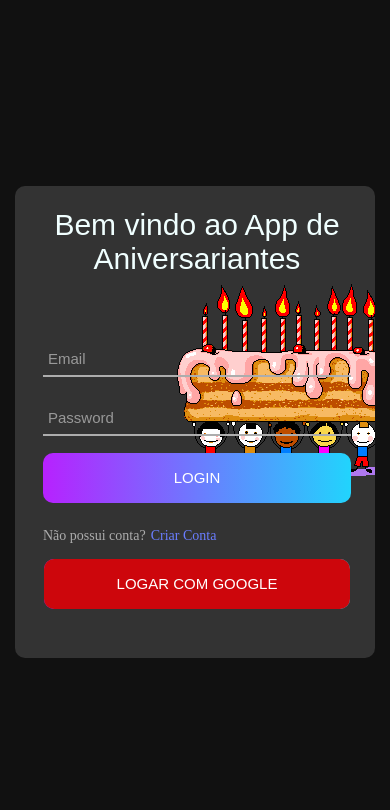
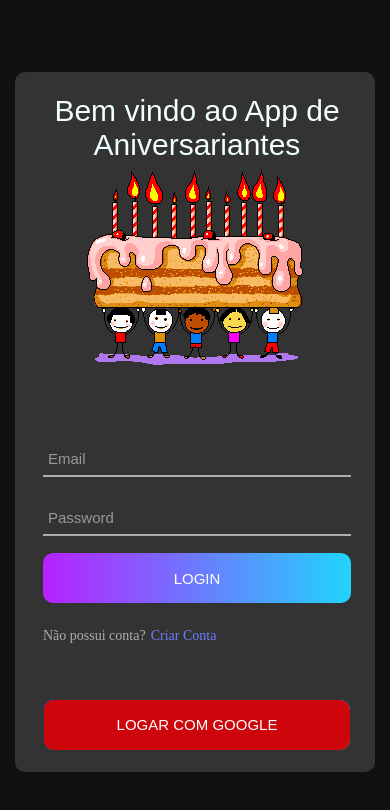
Before and after one commit to Luciara-Abreu/API_Aniversariantes_POSTGRES_FRONT, a React (Create React App) app: page /entrar in a window 390 px wide. Shown: the top 810 px of the page. Built offline with nearby package versions, Linux system fonts and the light colour scheme.

Commit message:
responsiveness adjustment

```diff
--- a/src/App/pages/login/Login.jsx
+++ b/src/App/pages/login/Login.jsx
@@ -4,7 +4,7 @@ import { useHistory } from 'react-router-dom'
 import cake from '../../assets/Gifs/cake2.gif'
 import {
   Container, ContainerLogin, WrapLogin, LoginForm, LoginFormTitle, LogoForm, WrapInput,
-  ContainerLoginFormBtn, DivLogo
+  ContainerInput, ContainerLoginFormBtn, DivLogo
 } from './styles';
 
 
@@ -28,6 +28,8 @@ export const Login = () => {
             <DivLogo>
               <LogoForm><img src={cake} alt="CakeNiver" /></LogoForm>
             </DivLogo>
+
+            <ContainerInput>
               <WrapInput>
                 <input
                   className={email !== "" ? 'has-val input' : 'input'}
@@ -47,6 +49,7 @@ export const Login = () => {
                 />
                 <span className='FocusInput' data-placeholder='Password'></span>
               </WrapInput>
+            </ContainerInput>
 
             <ContainerLoginFormBtn>
               <button className="login-form-btn">Login</button>
--- a/src/App/pages/login/styles.ts
+++ b/src/App/pages/login/styles.ts
@@ -21,8 +21,7 @@ const WrapLogin = styled.div`
   height: auto;
   background-color: #333;
   border-radius: 10px;
-  padding: 22px 24px 29px 28px;
-  //padding: 33px 55px 0px 55px;
+  padding: 22px 24px 2px 28px;
 
 //para não gerar scrow na página
   overflow: hidden;
@@ -33,6 +32,13 @@ const WrapLogin = styled.div`
   justify-content: center;
   align-items: center;
   margin-top: 10px;
+
+  @media (max-width: 768px)and (min-width: 481px) {
+    width: 340px;
+}
+  @media (max-width: 480px)and (min-width: 320px) {
+    width: 320px;
+  }
 }
 
 .txt1 {
@@ -52,6 +58,14 @@ const WrapLogin = styled.div`
 
 const LoginForm = styled.div`
 width: 100%;
+
+@media (max-width: 768px)and (min-width: 481px) {
+    width: 340px;
+    height: 70vh;
+}
+  @media (max-width: 480px)and (min-width: 320px) {
+    height: 70vh;
+  }
 `
 
 const LoginFormTitle = styled.div`
@@ -63,15 +77,37 @@ const LoginFormTitle = styled.div`
 `
 
 const DivLogo = styled.div`
-  width: 100%;
-  display: flex;
-  justify-content:center;
-  align-items:center;
+  width: 90px;
+  margin-left: 35px;
+  padding-bottom: 20px;
+
+  @media (max-width: 768px)and (min-width: 481px) {
+    width: 50px;
+    margin-left: 35px;
+}
+  @media (max-width: 480px)and (min-width: 320px) {
+    width: 30px;
+    margin-left: 35px;
+  }
 `
 const LogoForm = styled.div`
   width: 15vw;
-  height: 15vw;
+  height: 15vh;
+
+
+  @media (max-width: 768px)and (min-width: 481px) {
+    width: 10vw;
+    height: 30vh;
+}
+  @media (max-width: 480px)and (min-width: 320px) {
+    width: 10vw;
+    height: 30vh;
+  }
 `
+const ContainerInput = styled.div`
+width: 100%;
+`
+
 const WrapInput = styled.div`
 width: 100%;
 position: relative;
@@ -195,5 +231,6 @@ export {
   DivLogo,
   LogoForm,
   WrapInput,
+  ContainerInput,
   ContainerLoginFormBtn
 }
```
Lines whose indentation alone changed are shown as unchanged.
